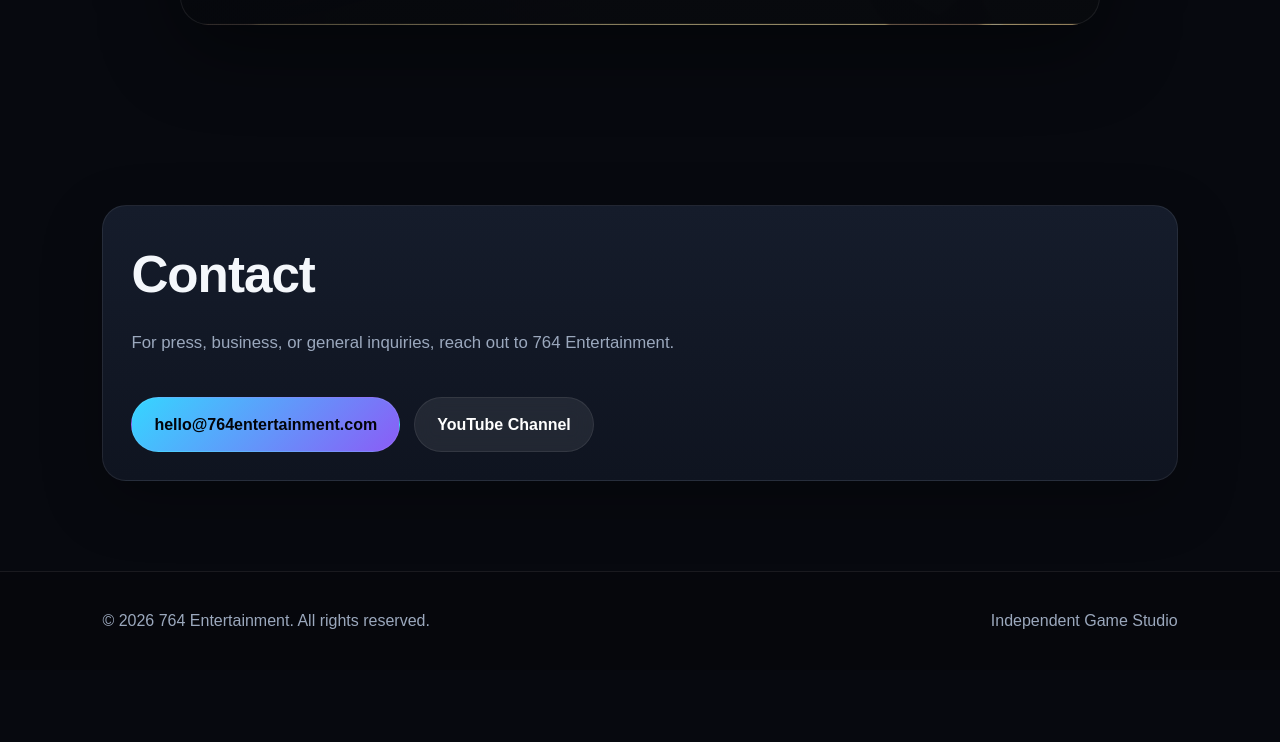
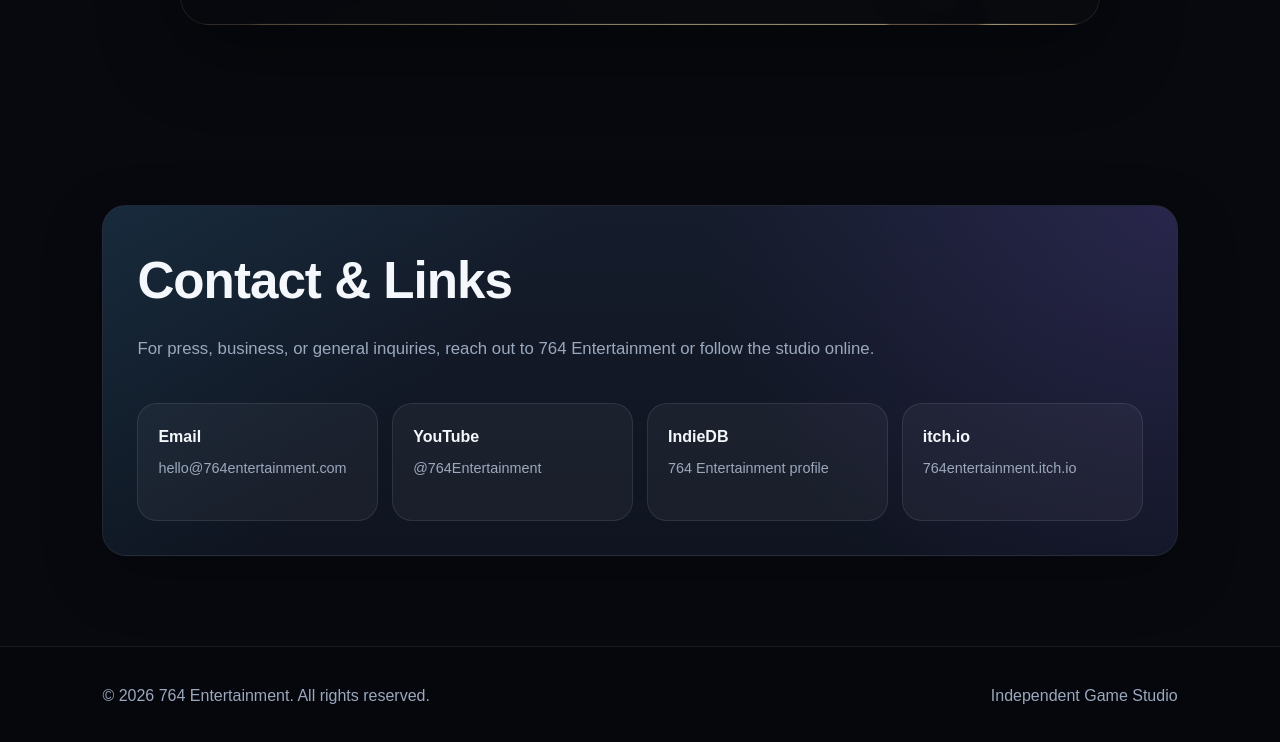
Before and after one commit to jamescossin/764Entertainment, a plain HTML site: page index.html in a window 1280 px wide. Shown: the part 2195-2937 px from the top of the page. Before the commit the page ends 2865 px from the top, so only its background shows below. Drawn offline with Linux system fonts and the light colour scheme.

Commit message:
Add files via upload

```diff
--- a/index.html
+++ b/index.html
@@ -4,7 +4,11 @@
   <meta charset="UTF-8" />
   <meta name="viewport" content="width=device-width, initial-scale=1.0" />
   <title>764 Entertainment</title>
-  <link rel="icon" type="image/x-icon" href="764Logo.ico">
+  <link rel="icon" type="image/x-icon" href="764LogoICO.ico">
+  <meta name="keywords" content="764 Entertainment, Velocity Protocol, indie game studio, 764 Games, 764,[764], Seven Sixty Four Entertainment, movement shooter">
+  <meta name="description" content="764 Entertainment is an indie game studio, based in the United States, specializing in fast-paced movement shooters.">
+
+
 
   <style>
 
@@ -429,10 +433,106 @@
 
 /* CONTACT */
 
+.contact-card {
+  position: relative;
+  overflow: hidden;
+  padding: 34px;
+}
+
+.contact-card::before {
+  content: "";
+  position: absolute;
+  inset: 0;
+  background:
+    linear-gradient(135deg, rgba(53,214,255,0.08), transparent 36%),
+    radial-gradient(circle at top right, rgba(139,92,246,0.16), transparent 42%);
+  pointer-events: none;
+}
+
+.contact-content {
+  position: relative;
+  z-index: 2;
+}
+
 .contact-links {
-      display: flex;
+  display: grid;
+  grid-template-columns: repeat(4, 1fr);
   gap: 14px;
-      flex-wrap: wrap;
+}
+
+.contact-link {
+  min-height: 118px;
+  padding: 20px;
+  border-radius: 20px;
+  background: rgba(255,255,255,0.045);
+  border: 1px solid rgba(255,255,255,0.09);
+  transition: 0.22s ease;
+}
+
+.contact-link strong {
+  display: block;
+  color: var(--text);
+  margin-bottom: 8px;
+}
+
+.contact-link span {
+  display: block;
+  color: var(--muted);
+  font-size: 0.9rem;
+  word-break: break-word;
+}
+
+.contact-link:hover {
+  transform: translateY(-4px);
+  border-color: var(--link-border);
+  background: var(--link-bg);
+  box-shadow: 0 16px 45px var(--link-shadow);
+}
+
+.contact-email {
+  --link-bg: rgba(53,214,255,0.10);
+  --link-border: rgba(53,214,255,0.55);
+  --link-shadow: rgba(53,214,255,0.16);
+}
+
+.contact-youtube {
+  --link-bg: rgba(255,0,0,0.10);
+  --link-border: rgba(255,0,0,0.55);
+  --link-shadow: rgba(255,0,0,0.18);
+}
+
+.contact-indiedb {
+  --link-bg: rgba(92,184,92,0.10);
+  --link-border: rgba(92,184,92,0.55);
+  --link-shadow: rgba(92,184,92,0.16);
+}
+
+.contact-itch {
+  --link-bg: rgba(250,92,92,0.12);
+  --link-border: rgba(250,92,92,0.58);
+  --link-shadow: rgba(250,92,92,0.18);
+}
+
+@media (max-width: 1000px) {
+  .contact-links {
+    grid-template-columns: repeat(2, 1fr);
+  }
+}
+
+@media (max-width: 800px) {
+  .contact-card {
+    padding: 24px;
+  }
+
+  .contact-links {
+    grid-template-columns: 1fr;
+    gap: 12px;
+  }
+
+  .contact-link {
+    min-height: auto;
+    padding: 18px;
+  }
 }
 
     /* FOOTER */
@@ -751,17 +851,19 @@
 
 <section id="contact">
 
-    <div class="card">
+  <div class="card contact-card">
+
+    <div class="contact-content">
 
       <div class="section-header">
 
         <h2>
-          Contact
+          Contact & Links
         </h2>
 
         <p>
-          For press, business, or general inquiries,
-          reach out to 764 Entertainment.
+          For press, business, or general inquiries, reach out to
+          764 Entertainment or follow the studio online.
         </p>
 
       </div>
@@ -770,19 +872,43 @@
 
         <a
           href="mailto:hello@764entertainment.com"
-          class="btn btn-primary"
+          class="contact-link contact-email"
         >
-          hello@764entertainment.com
+          <strong>Email</strong>
+          <span>hello@764entertainment.com</span>
         </a>
 
         <a
           href="https://www.youtube.com/@764Entertainment"
-          class="btn btn-secondary"
+          class="contact-link contact-youtube"
           target="_blank"
           rel="noopener noreferrer"
         >
-          YouTube Channel
+          <strong>YouTube</strong>
+          <span>@764Entertainment</span>
         </a>
+
+        <a
+          href="https://www.indiedb.com/members/764entertainment"
+          class="contact-link contact-indiedb"
+          target="_blank"
+          rel="noopener noreferrer"
+        >
+          <strong>IndieDB</strong>
+          <span>764 Entertainment profile</span>
+        </a>
+
+        <a
+          href="https://764entertainment.itch.io/"
+          class="contact-link contact-itch"
+          target="_blank"
+          rel="noopener noreferrer"
+        >
+          <strong>itch.io</strong>
+          <span>764entertainment.itch.io</span>
+        </a>
+
+      </div>
 
     </div>
 
```
Also changed, not shown: 764LogoICO.ico (added), 764LogoPNG.png (added). Lines whose indentation alone changed are shown as unchanged.
